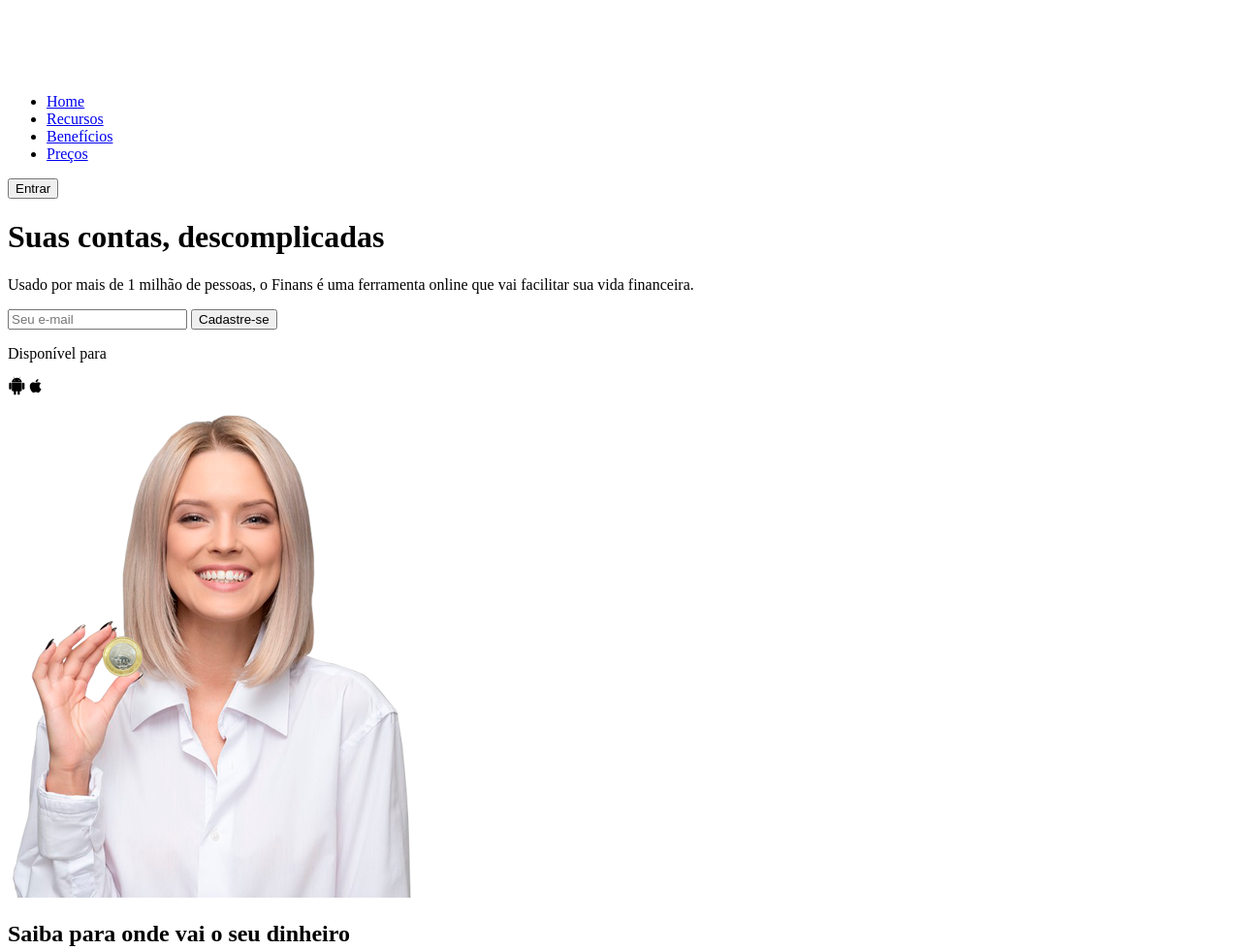
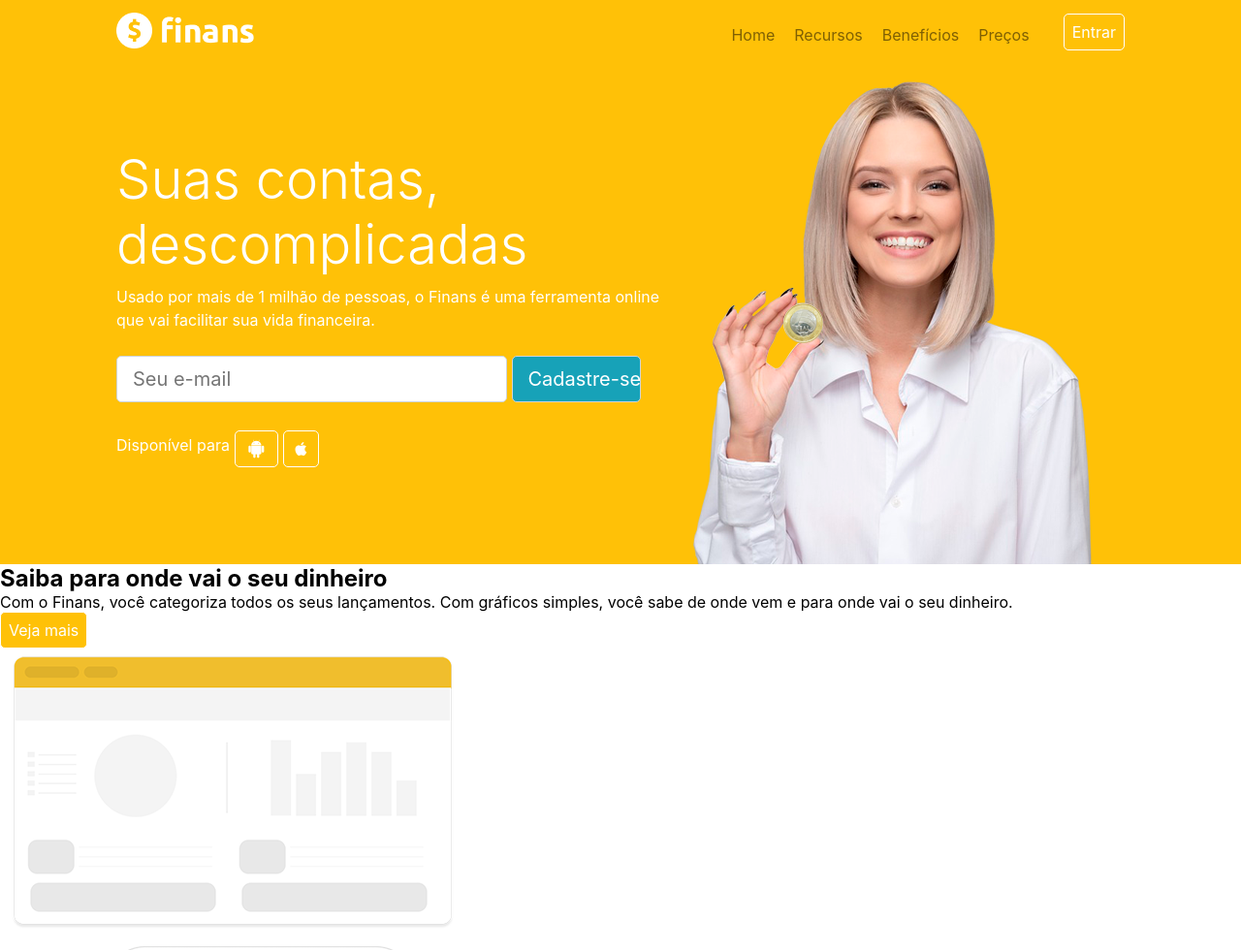
Before and after one commit to CleytonRibeiro38/projeto-finans, a plain HTML site: page index.html in a window 1280 px wide. Shown: the top 980 px of the page at 97% size. Drawn offline with Linux system fonts and the light colour scheme.

Commit message:
Estilizando Header.

```diff
--- a/css/style.css
+++ b/css/style.css
@@ -0,0 +1,34 @@
+/*==========CSS RESET==========*/
+*{
+    margin: 0;
+    padding: 0;
+    box-sizing: border-box;
+    list-style: none;
+    text-decoration: none;
+    font-family: -apple-system,BlinkMacSystemFont,"Segoe UI",Roboto,"Helvetica Neue",Arial,sans-serif,"Apple Color Emoji","Segoe UI Emoji","Segoe UI Symbol","Noto Color Emoji";
+}
+/*==========HEADER==========*/
+.headers {padding: 0.8em 7.5em 0; background: #ffc107;}
+.header {display: flex; justify-content: space-between; align-items: center;}
+.header a img {width: 142px;}
+.menu {display: flex;}
+.menu li {margin-top: 10px; margin-left: 20px;}
+.menu li a {font-size: 1rem; font-weight: 400; line-height: 1.5; color: rgba(0,0,0,.5);}
+.menu li a:hover {color: #212529;}
+.menu li:nth-child(4) {margin-right: 35px;}
+button {padding: 0.5em; border: 1px solid white; border-radius: 5px; background: #ffc107; font-size: 1rem;
+color: white;}
+button:hover {background: white; color: #212529; cursor: pointer; transition: .15s ease-in-out;}
+.header02 {display: flex;}
+.header02 h1 {margin-top: 98px; margin-bottom: 8px; font-size: 3.5rem; font-weight: 300; line-height: 1.2; color: white;}
+.header02 p {font-size: 1rem; font-weight: 400; line-height: 1.5; color: white; margin-bottom: 25px;}
+.header02 img {margin-left: 30px; margin-top: 10px;}
+input[type="email"] {width: 403px; padding: .5rem 1rem; font-size: 1.25rem; color: #495057; border: 1px solid #ced4da;
+border-radius: 5px; line-height: 1.5; margin-bottom: 15px;}
+input[type="submit"] {width: 133px; padding: .5rem 1rem; font-size: 1.25rem; background: #17a2b8; color: white;
+border: 1px solid #ced4da; border-radius: 5px; line-height: 1.5;}
+input[type="submit"]:hover {background: #007bff; cursor: pointer; transition: .15s ease-in-out;}
+.icones-header {display: flex; align-items: center;}
+.icones-header p {margin-right: 5px; margin-top: 17px;}
+.icones-header i {border: 1px solid white; padding: 10px 12px; margin-right: 5px; color: white; border-radius: 5px;}
+.icones-header i:hover {background: white; color: #212529; cursor: pointer; transition: .15s ease-in-out;}
--- a/index.html
+++ b/index.html
@@ -22,21 +22,23 @@
                         <li><a href="#">Recursos</a></li>
                         <li><a href="#">Benefícios</a></li>
                         <li><a href="#">Preços</a></li>
+                        <button type="submit">Entrar</button>
                     </ul>
                 </nav>
-                <button type="submit">Entrar</button>
             </header>
             <div class="header02">
                 <div class="texto">
-                    <h1>Suas contas, descomplicadas</h1>
-                    <p>Usado por mais de 1 milhão de pessoas, o Finans é uma ferramenta online que vai facilitar sua vida financeira.</p>
+                    <h1>Suas contas,<br> descomplicadas</h1>
+                    <p>Usado por mais de 1 milhão de pessoas, o Finans é uma ferramenta online <br> que vai facilitar sua vida financeira.</p>
                     <form action="">
                         <input type="email" placeholder="Seu e-mail">
                         <input type="submit" value="Cadastre-se">
                     </form>
-                    <p>Disponível para</p>
-                    <i class="fab fa-android fa-lg"></i>
-                    <i class="fab fa-apple"></i>
+                    <div class="icones-header">
+                        <p>Disponível para</p>
+                        <i class="fab fa-android fa-lg"></i>
+                        <i class="fab fa-apple"></i>
+                    </div>
                 </div>
                 <img src="img/capa-mulher.png" alt="Mulher sorrindo">
             </div>
```
Also changed, not shown: 1 other file.
